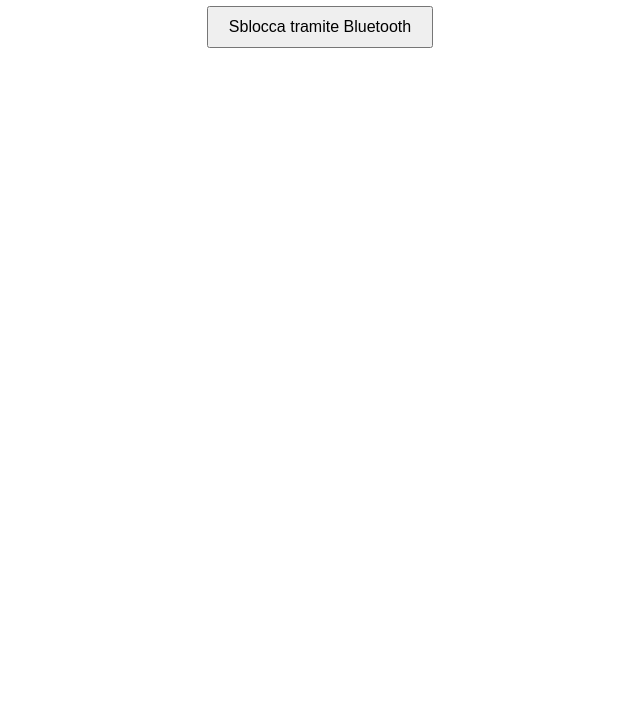
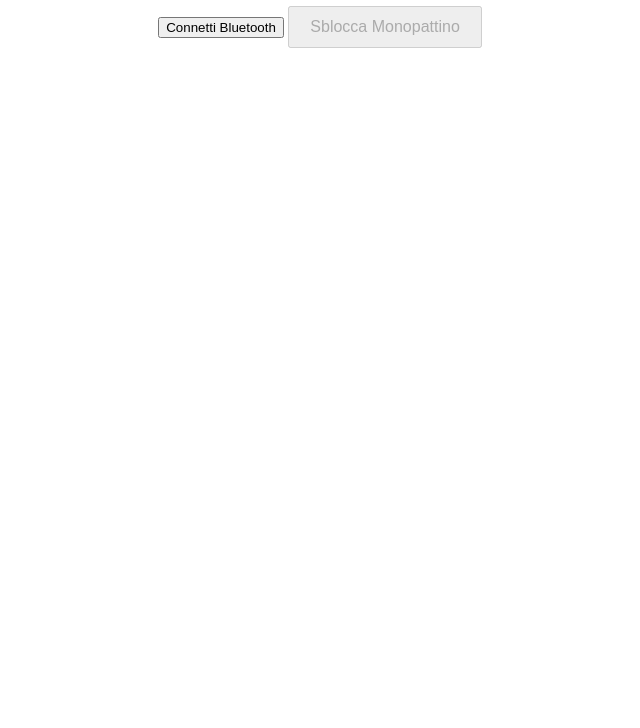
Before and after one commit to Maikbarre24/Monimaik, a plain HTML site: page index.html in a window 1280 px wide. Shown: the part 72-800 px from the top of the page, without its empty margins (320-960 px from the left). Drawn offline with Linux system fonts and the light colour scheme.

Commit message:
Update index.html

```diff
--- a/index.html
+++ b/index.html
@@ -8,7 +8,8 @@
 </head>
 <body>
     <h1>Sblocca il tuo Monopattino</h1>
-    <button id="unlock-btn">Sblocca tramite Bluetooth</button>
+    <button id="connect-btn">Connetti Bluetooth</button>
+    <button id="unlock-btn" disabled>Sblocca Monopattino</button>
     <p id="status"></p>
     <script src="script.js"></script>
 </body>
```
